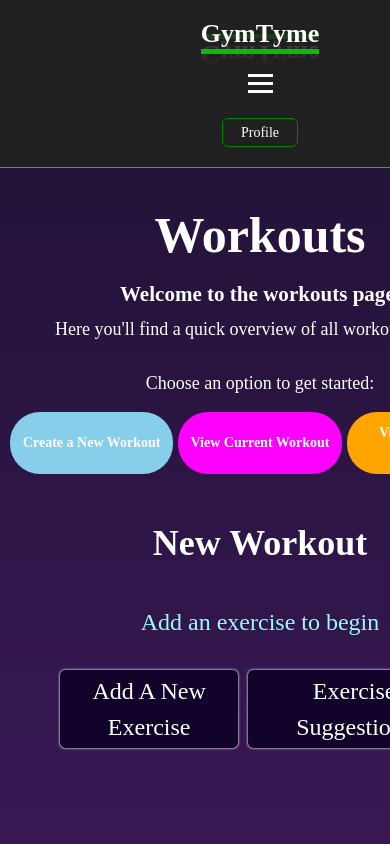
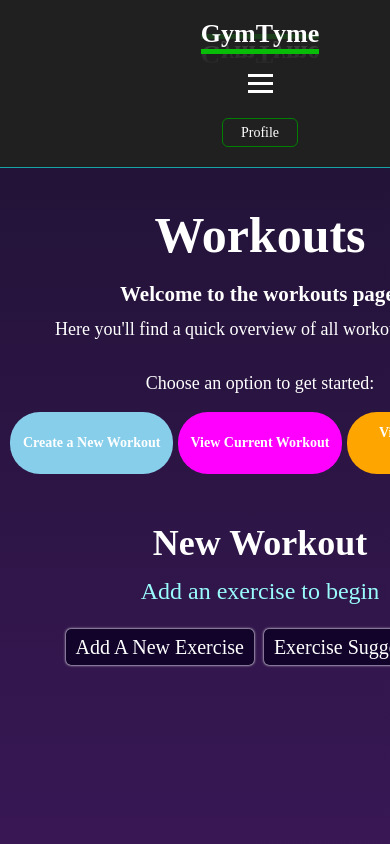
Before and after one commit to Satokii/gymtyme, a React (Vite) app: page /exercises in a window 390 px wide. Both pictures are taken after a click on the button "See your new workout". Shown: the top 844 px of the page. Built offline with nearby package versions, Linux system fonts and the light colour scheme; a web font is replaced by a local one.

Commit message:
style: started adding media queries to new workout section

```diff
--- a/src/styles/workouts/new-workout.css
+++ b/src/styles/workouts/new-workout.css
@@ -205,3 +205,47 @@ td:nth-last-child(-n + 4) {
 .add-exercise-submit-btn:active, .cancel-add-exercise-btn:active {
     transform: scale(0.95);
 }
+
+/* MEDIA QUERIES */
+@media screen and (max-width: 1024px) {
+    .create-new-workout {
+        grid-template-rows: auto repeat(3, auto) 1fr;
+        gap: 10px;
+    }
+    table, th, td {
+        font-size: 18px;
+    }
+    .confirm-workout-btn {
+        font-size: 20px;
+    }
+    .add-exercise-btn, .see-example-exercises-btn {
+        font-size: 20px;
+    }
+    .add-exercise-form-container > h3 {
+        font-size: 24px;
+        margin-bottom: 20px;
+    }
+    .add-exercise-input-container input {
+        margin-bottom: 20px;
+        font-size: 16px;
+    }
+    .add-exercise-input-container label {
+        font-size: 20px;
+    }
+    .add-exercise-submit-btn, .cancel-add-exercise-btn {
+        font-size: 18px;
+        letter-spacing: 1px;
+    }
+}
+
+@media screen and (max-width: 768px) {
+
+}
+
+@media screen and (max-width: 426px) {
+
+}
+
+@media screen and (max-width: 376px) {
+
+}
--- a/src/styles/workouts/workouts.css
+++ b/src/styles/workouts/workouts.css
@@ -7,7 +7,6 @@
 
 .workouts-content {
     grid-template-rows: repeat(3, auto) 1fr;
-    /* min-height: 100vh; */
     width: 100%;
     padding: 50px 100px;
     justify-items: center;
```
